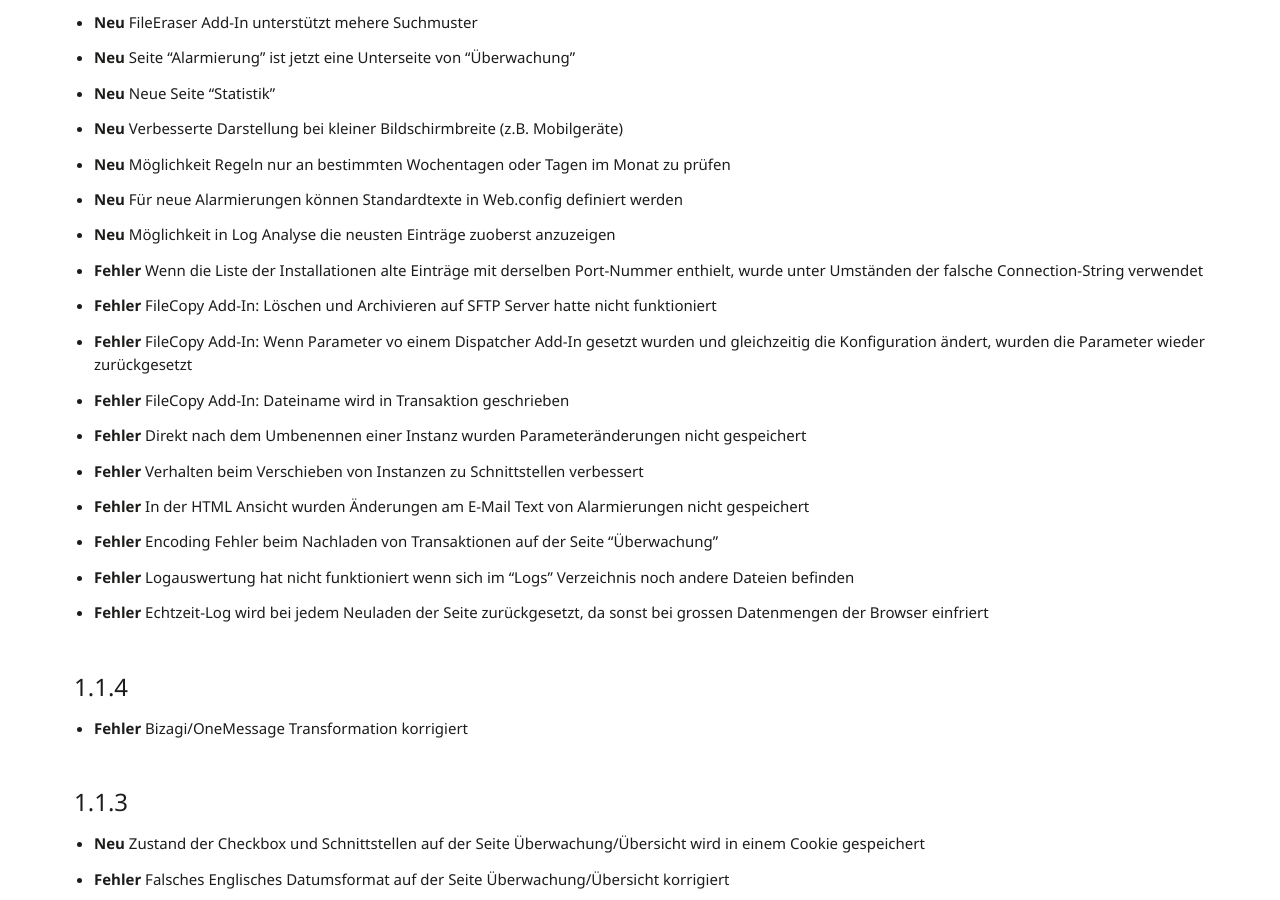
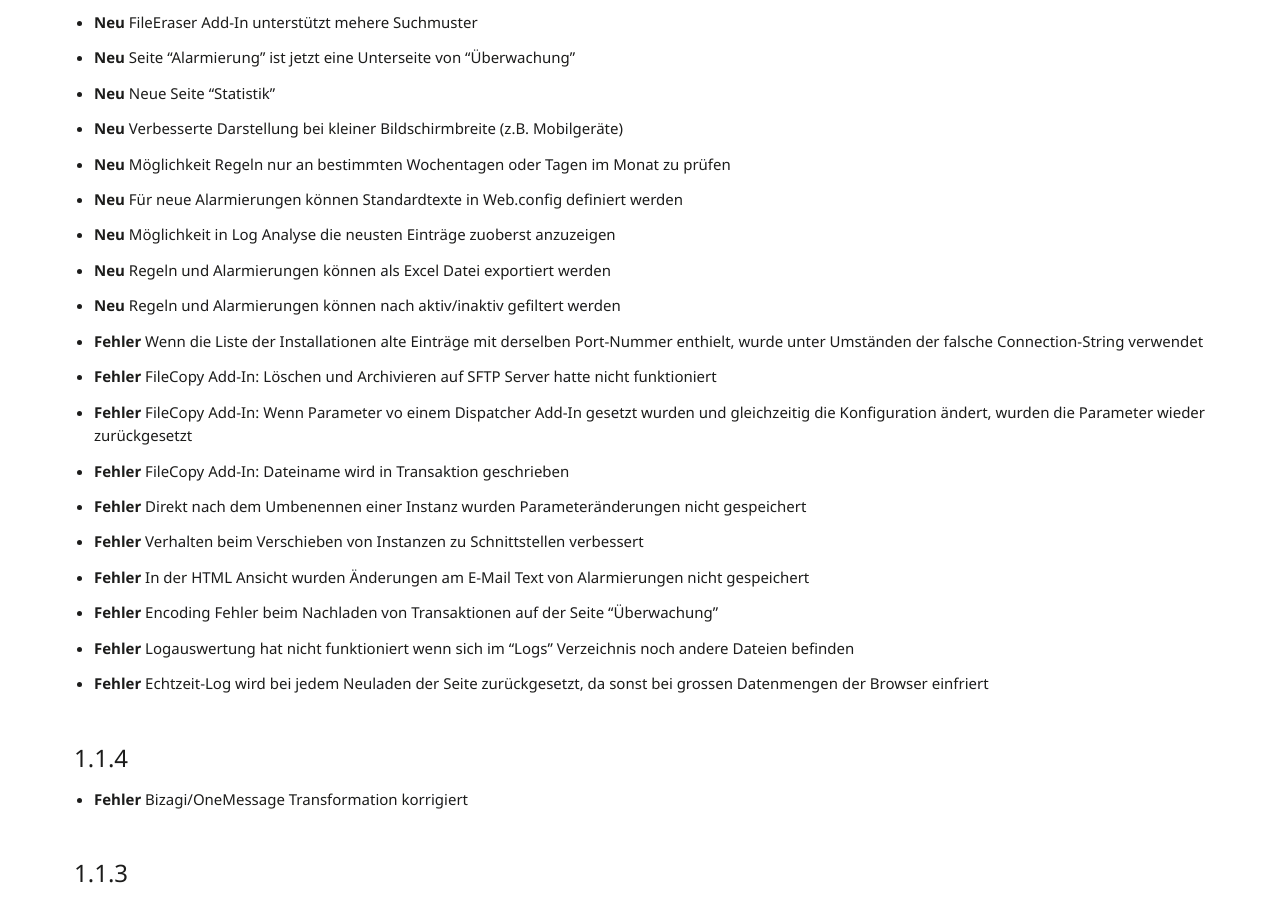
Before and after one commit to primesoft-group/oneconnexx-docs, a Jekyll site: the page built from _pages/setup/de/releasenotes.md, in a window 1280 px wide and 900 px high, scrolled down 437 px. Built offline with Jekyll 4.4.1, drawn with Linux system fonts in a browser that asks for light colours; nearby versions of some CDN libraries; some web fonts are replaced.

Commit message:
Update releasenotes.md

```diff
--- a/_pages/setup/de/releasenotes.md
+++ b/_pages/setup/de/releasenotes.md
@@ -14,6 +14,8 @@ permalink: "setup/de/releasenotes/"
 * __Neu__ Möglichkeit Regeln nur an bestimmten Wochentagen oder Tagen im Monat zu prüfen
 * __Neu__ Für neue Alarmierungen können Standardtexte in Web.config definiert werden
 * __Neu__ Möglichkeit in Log Analyse die neusten Einträge zuoberst anzuzeigen
+* __Neu__ Regeln und Alarmierungen können als Excel Datei exportiert werden
+* __Neu__ Regeln und Alarmierungen können nach aktiv/inaktiv gefiltert werden
 * __Fehler__ Wenn die Liste der Installationen alte Einträge mit derselben Port-Nummer enthielt, wurde unter Umständen der falsche Connection-String verwendet
 * __Fehler__ FileCopy Add-In: Löschen und Archivieren auf SFTP Server hatte nicht funktioniert
 * __Fehler__ FileCopy Add-In: Wenn Parameter vo einem Dispatcher Add-In gesetzt wurden und gleichzeitig die Konfiguration ändert, wurden die Parameter wieder zurückgesetzt
```
